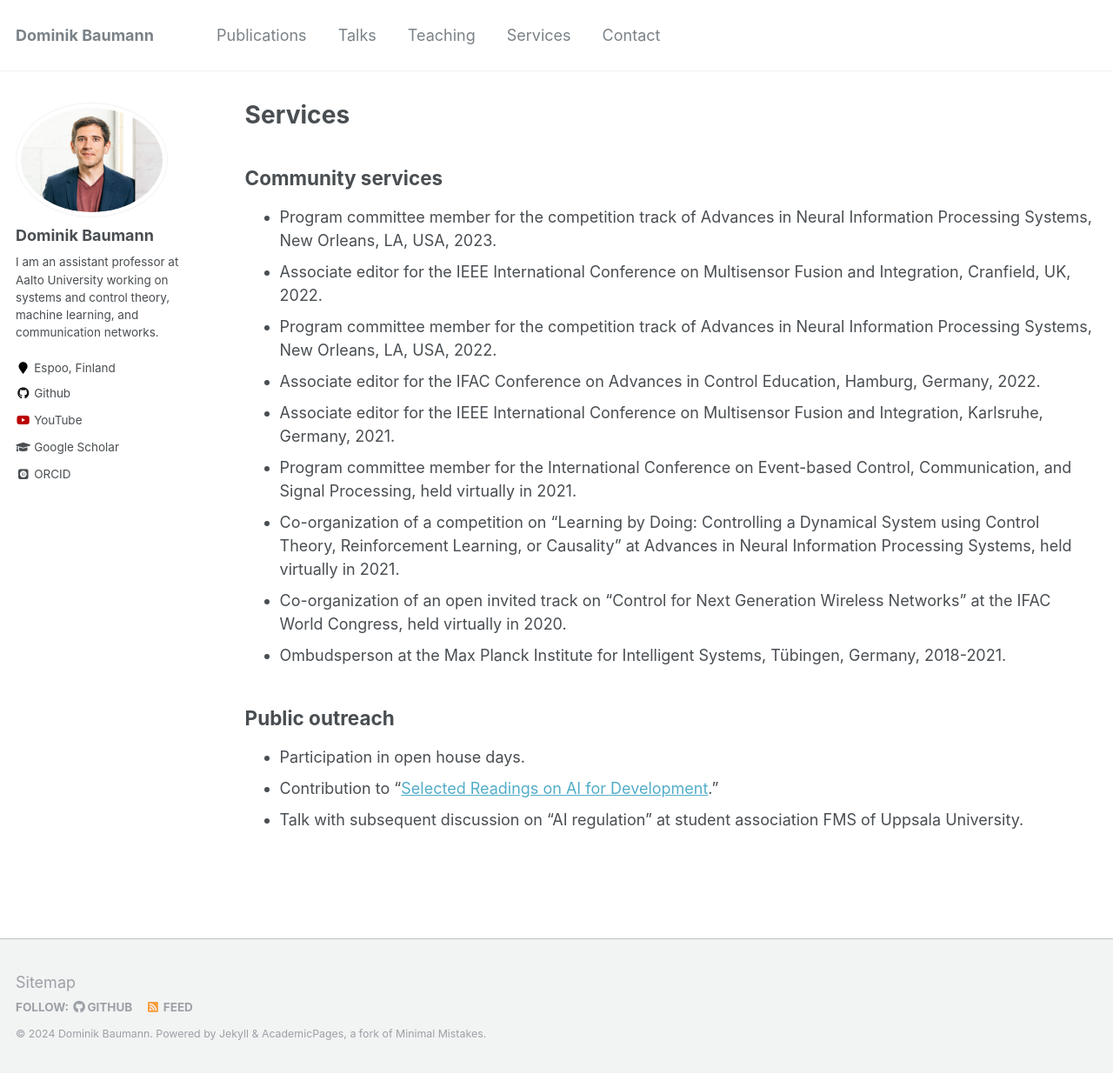
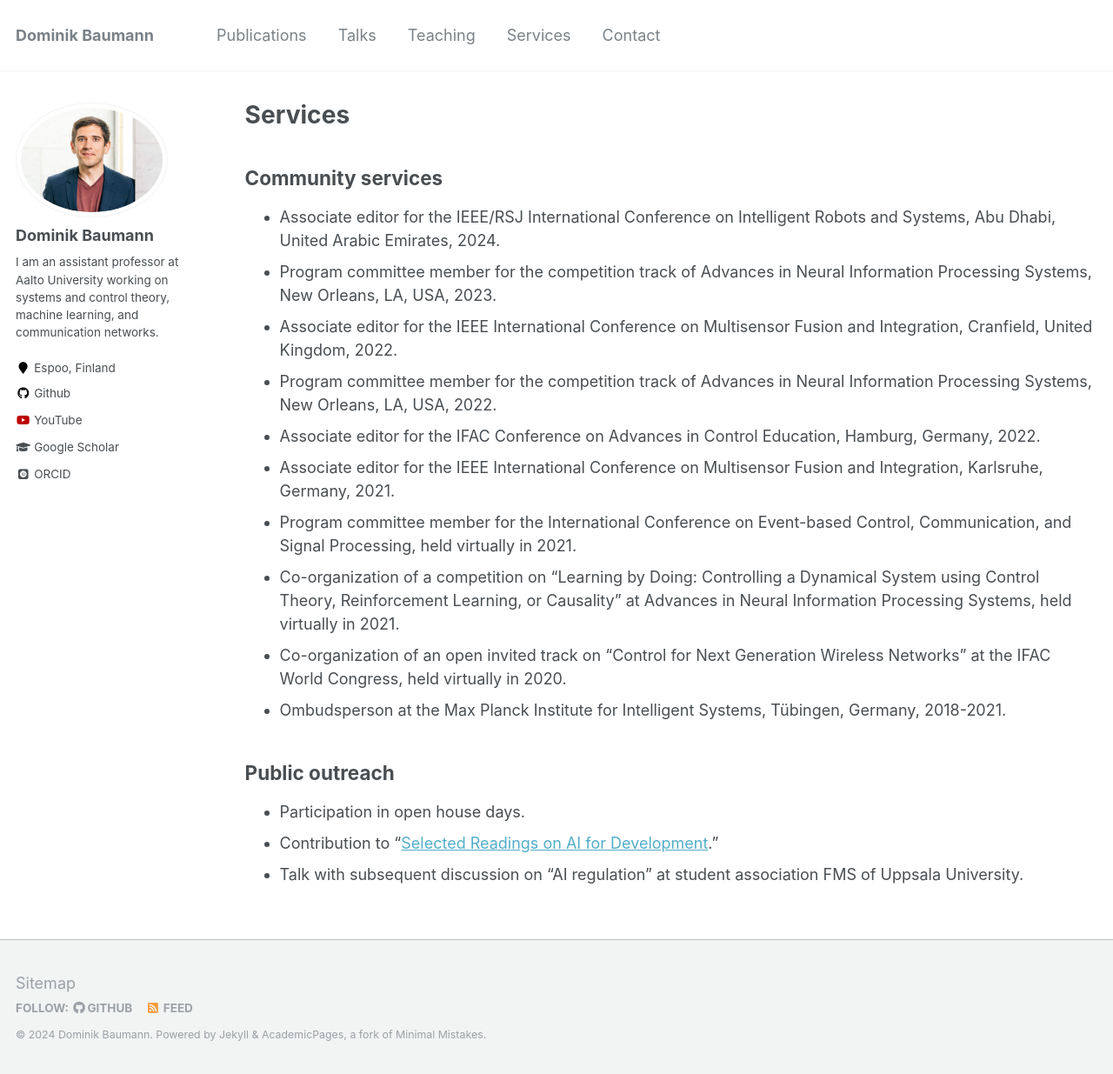
Before and after one commit to baumanndominik/baumanndominik.github.io, a Jekyll site: the page built from _pages/services.md, in a window 1280 px wide and 1235 px high. Shown: the whole window at 87% size. Built offline with Jekyll 4.4.1, drawn with Linux system fonts in a browser that asks for light colours; some web fonts are replaced.

Commit message:
associate editor for iros, tro paper online

```diff
--- a/_pages/services.md
+++ b/_pages/services.md
@@ -6,8 +6,9 @@ author_profile: true
 ---
 
 ## Community services
+* Associate editor for the IEEE/RSJ International Conference on Intelligent Robots and Systems, Abu Dhabi, United Arabic Emirates, 2024.
 * Program committee member for the competition track of Advances in Neural Information Processing Systems, New Orleans, LA, USA, 2023.
-* Associate editor for the IEEE International Conference on Multisensor Fusion and Integration, Cranfield, UK, 2022.
+* Associate editor for the IEEE International Conference on Multisensor Fusion and Integration, Cranfield, United Kingdom, 2022.
 * Program committee member for the competition track of Advances in Neural Information Processing Systems, New Orleans, LA, USA, 2022.
 * Associate editor for the IFAC Conference on Advances in Control Education, Hamburg, Germany, 2022.
 * Associate editor for the IEEE International Conference on Multisensor Fusion and Integration, Karlsruhe, Germany, 2021.
```
Also changed, not shown: _pages/publications.md (+1 -1 lines).
